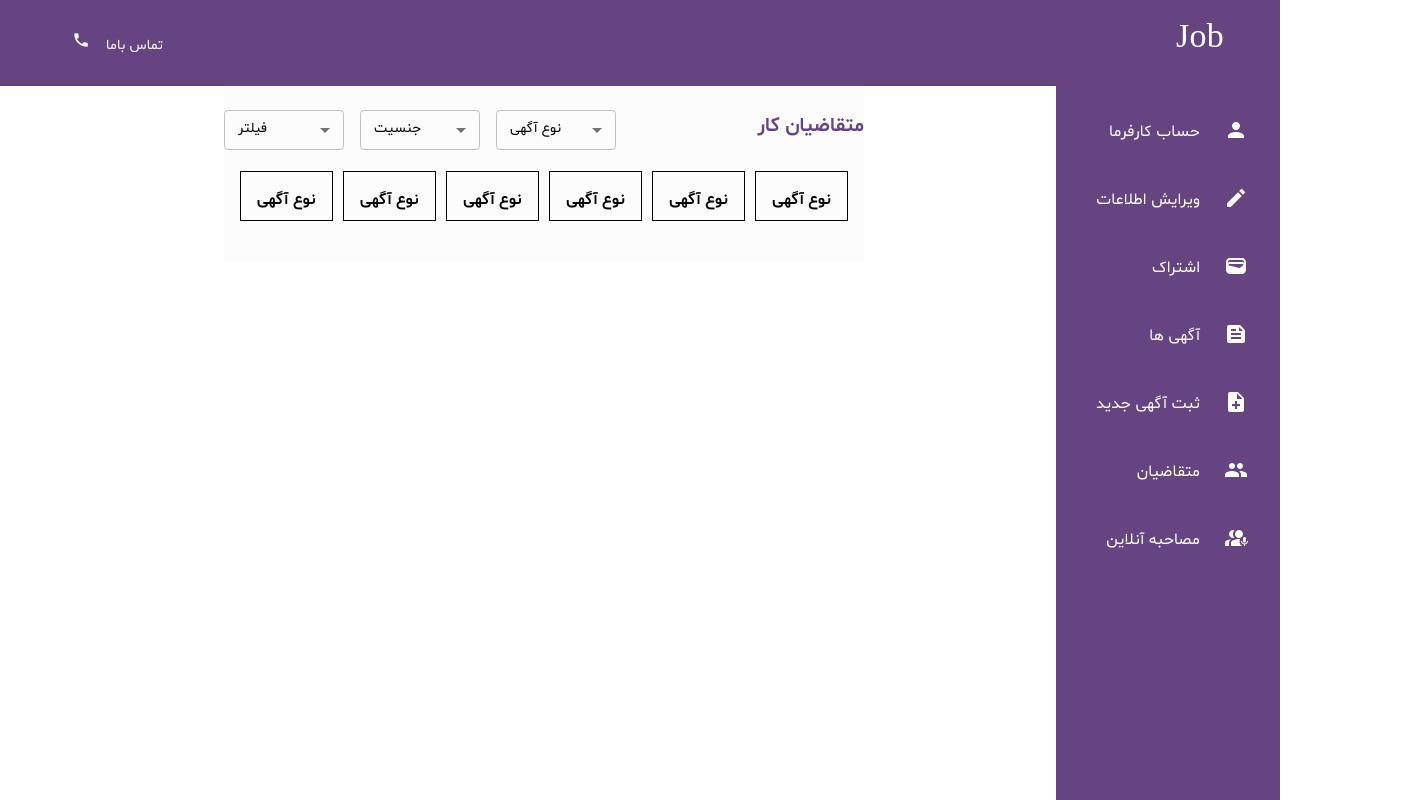
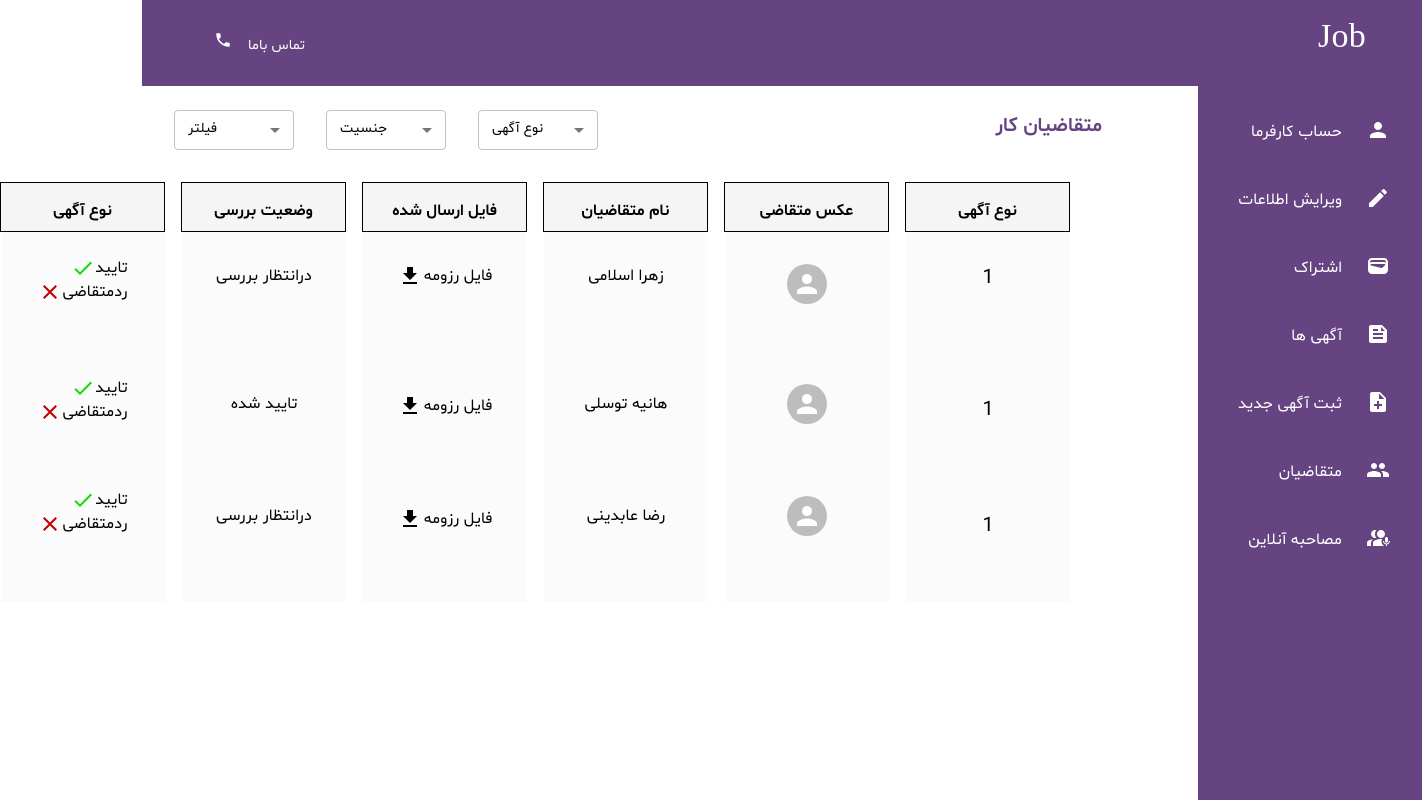
Before and after one commit to sajjadghasemi/job-search, a React (Create React App) app: page /employer/employer/applicants in a window 1280 px wide. Shown: the top 800 px of the page, 1422 px wide, since content can reach past the window. Built offline with nearby package versions, Linux system fonts and the light colour scheme.

Commit message:
update employer dashboard

```diff
--- a/src/components/employer-dashbord/pages/dashboard page/Applicants.tsx
+++ b/src/components/employer-dashbord/pages/dashboard page/Applicants.tsx
@@ -5,22 +5,27 @@ import {
   FormControl,
   InputLabel,
   MenuItem,
+  Avatar,
 } from '@mui/material';
+import DownloadIcon from '@mui/icons-material/Download';
+import DoneIcon from '@mui/icons-material/Done';
+import CloseIcon from '@mui/icons-material/Close';
+
 
 const Applicants = () => {
   return (
     <Box
       sx={{
         display: 'flex',
-        width: '50%',
+        width: '70%',
         flexDirection: 'column',
-        marginRight: '26rem',
+        marginRight: '20rem',
         position: 'absolute',
-        bgcolor: '#FCFCFC',
+        // bgcolor: '#FCFCFC',
         paddingBlock: '1.5rem',
       }}
     >
-      <Box sx={{ display: 'flex', justifyContent: 'space-between', gap: 2 }}>
+      <Box sx={{ display: 'flex', justifyContent: 'space-between', gap: 4 }}>
         <Box>
           <Typography
             variant="h6"
@@ -30,7 +35,7 @@ const Applicants = () => {
             متقاضیان کار{' '}
           </Typography>
         </Box>
-        <Box sx={{ display: 'flex', gap: 2 }}>
+        <Box sx={{ display: 'flex', gap: 4,position:'relative',right:'2rem' }}>
           <FormControl
             sx={{
               minWidth: 120,
@@ -177,15 +182,157 @@ const Applicants = () => {
           </FormControl>
         </Box>
       </Box>
-      <Box sx={{ padding: 2 }}>
-        <Box sx={{display:'flex',justifyContent:'space-between'}}>
-          <Box sx={{border:'1px solid black',height:'48px',marginTop:'5px'}}><Typography align='center' sx={{fontFamily:'shabnam',fontWeight:600,p:2}}>نوع آگهی</Typography></Box>
-          <Box sx={{border:'1px solid black',height:'48px',marginTop:'5px'}}><Typography align='center' sx={{fontFamily:'shabnam',fontWeight:600,p:2}}>نوع آگهی</Typography></Box>
-          <Box sx={{border:'1px solid black',height:'48px',marginTop:'5px'}}><Typography align='center' sx={{fontFamily:'shabnam',fontWeight:600,p:2}}>نوع آگهی</Typography></Box>
-          <Box sx={{border:'1px solid black',height:'48px',marginTop:'5px'}}><Typography align='center' sx={{fontFamily:'shabnam',fontWeight:600,p:2}}>نوع آگهی</Typography></Box>
-          <Box sx={{border:'1px solid black',height:'48px',marginTop:'5px'}}><Typography align='center' sx={{fontFamily:'shabnam',fontWeight:600,p:2}}>نوع آگهی</Typography></Box>
-          <Box sx={{border:'1px solid black',height:'48px',marginTop:'5px'}}><Typography align='center' sx={{fontFamily:'shabnam',fontWeight:600,p:2}}>نوع آگهی</Typography></Box>
+      {/* Table */}
+      <Box sx={{ padding: 4,display:'flex',gap:2 }}>
+
+        <Box sx={{display:'flex',justifyContent:'center',flexDirection:"column"}}>
+
+
+          <Box sx={{border:'1px solid black',height:'48px',width:'163px',bgcolor:'#F5F5F5'}}><Typography align='center' sx={{fontFamily:'shabnam',fontWeight:600,p:2}}>نوع آگهی</Typography></Box>
+          <Box sx={{display:"flex",flexDirection:"column",p:2,gap:8,bgcolor:"#FBFBFB",width:'132px',height:'338px',alignItems:"center"}}>
+
+          <Box sx={{fontSize:"20px",p:2}}>1</Box>
+          <Box sx={{fontSize:"20px",p:3}}>1</Box>
+          <Box sx={{fontSize:"20px"}}>1</Box>
+
+          </Box>
+
+
         </Box>
+          {/*  */}
+          <Box sx={{display:'flex',justifyContent:'center',flexDirection:"column"}}>
+
+     <Box sx={{border:'1px solid black',height:'48px',width:'163px',bgcolor:'#F5F5F5'}}><Typography align='center' sx={{fontFamily:'shabnam',fontWeight:600,p:2}}>عکس متقاضی </Typography></Box>
+     <Box sx={{display:"flex",flexDirection:"column",p:2,gap:8,bgcolor:"#FBFBFB",width:'132px',height:'338px',alignItems:"center"}}>
+
+     <Box sx={{fontSize:"20px",p:2}}>
+      <Avatar />
+     </Box>
+     <Box sx={{fontSize:"20px"}}>
+     <Avatar />
+    </Box>
+     <Box sx={{fontSize:"20px",p:1}}>
+     <Avatar />
+      </Box>
+
+     </Box>
+
+
+   </Box>
+   {/*  */}
+   <Box sx={{display:'flex',justifyContent:'center',flexDirection:"column"}}>
+
+     <Box sx={{border:'1px solid black',height:'48px',width:'163px',bgcolor:'#F5F5F5'}}><Typography align='center' sx={{fontFamily:'shabnam',fontWeight:600,p:2}}>نام متقاضیان</Typography></Box>
+     <Box sx={{display:"flex",flexDirection:"column",p:2,gap:8,bgcolor:"#FBFBFB",width:'132px',height:'338px',alignItems:"center"}}>
+
+     <Box sx={{fontSize:"20px",p:2}}>
+      <Typography sx={{fontFamily:'shabnam',fontWeight:500}}>زهرا  اسلامی</Typography>
+     </Box>
+     <Box sx={{fontSize:"20px",p:3}}>
+     <Typography sx={{fontFamily:'shabnam',fontWeight:500}}>هانیه توسلی</Typography>
+     </Box>
+     <Box sx={{fontSize:"20px"}}>
+     <Typography sx={{fontFamily:'shabnam',fontWeight:500}}>رضا عابدینی</Typography>
+     </Box>
+
+     </Box>
+
+
+   </Box>
+  {/*  */}
+  <Box sx={{display:'flex',justifyContent:'center',flexDirection:"column"}}>
+
+     <Box sx={{border:'1px solid black',height:'48px',width:'163px',bgcolor:'#F5F5F5'}}><Typography align='center' sx={{fontFamily:'shabnam',fontWeight:600,p:2}}>فایل ارسال شده</Typography></Box>
+     <Box sx={{display:"flex",flexDirection:"column",p:2,gap:8,bgcolor:"#FBFBFB",width:'132px',height:'338px',alignItems:"center"}}>
+
+     <Box sx={{fontSize:"20px",p:2}}>
+
+      <Box sx={{display:'flex',gap:'2px'}}>
+      <Typography sx={{fontFamily:'shabnam',fontWeight:500}}>فایل رزومه  </Typography>
+      <DownloadIcon sx={{color:"#000000"}} />
+      </Box>
+
+     </Box>
+     <Box sx={{fontSize:"20px",paddingBlock:3.2}}>
+     <Box sx={{display:'flex',gap:'2px'}}>
+      <Typography sx={{fontFamily:'shabnam',fontWeight:500}}>فایل رزومه  </Typography>
+      <DownloadIcon sx={{color:"#000000"}} />
+      </Box>
+     </Box>
+     <Box sx={{fontSize:"20px"}}>
+     <Box sx={{display:'flex',gap:'2px'}}>
+      <Typography sx={{fontFamily:'shabnam',fontWeight:500}}>فایل رزومه  </Typography>
+      <DownloadIcon sx={{color:"#000000"}} />
+      </Box>
+     </Box>
+
+     </Box>
+
+
+   </Box>
+   {/*  */}
+   <Box sx={{display:'flex',justifyContent:'center',flexDirection:"column"}}>
+
+     <Box sx={{border:'1px solid black',height:'48px',width:'163px',bgcolor:'#F5F5F5'}}><Typography align='center' sx={{fontFamily:'shabnam',fontWeight:600,p:2}}> وضعیت بررسی</Typography></Box>
+     <Box sx={{display:"flex",flexDirection:"column",p:2,gap:8,bgcolor:"#FBFBFB",width:'132px',height:'338px',alignItems:"center"}}>
+
+     <Box sx={{fontSize:"20px",p:2}}>
+     <Typography sx={{fontFamily:'shabnam',fontWeight:500}}>درانتظار بررسی</Typography>
+     </Box>
+     <Box sx={{fontSize:"20px",p:3}}>
+     <Typography sx={{fontFamily:'shabnam',fontWeight:500}}>تایید شده</Typography>
+     </Box>
+     <Box sx={{fontSize:"20px"}}>
+     <Typography sx={{fontFamily:'shabnam',fontWeight:500}}>درانتظار بررسی</Typography>
+     </Box>
+
+     </Box>
+
+
+   </Box>
+   {/*  */}
+   <Box sx={{display:'flex',justifyContent:'center',flexDirection:"column"}}>
+
+     <Box sx={{border:'1px solid black',height:'48px',width:'163px',bgcolor:'#F5F5F5'}}><Typography align='center' sx={{fontFamily:'shabnam',fontWeight:600,p:2}}>نوع آگهی</Typography></Box>
+     <Box sx={{display:"flex",flexDirection:"column",p:2,gap:8,bgcolor:"#FBFBFB",width:'132px',height:'338px',alignItems:"center"}}>
+
+     <Box sx={{fontSize:"20px",p:1}}>
+
+      <Box sx={{display:'flex'}}>
+        <Typography sx={{fontFamily:'shabnam',fontWeight:500}}>تایید</Typography>
+        <DoneIcon sx={{color:'#11DA0D'}} />
+      </Box>
+      <Box sx={{display:'flex'}}>
+        <Typography sx={{fontFamily:'shabnam',fontWeight:500}}>ردمتقاضی</Typography>
+        <CloseIcon sx={{color:'#C20000'}} />
+      </Box>
+
+     </Box>
+     <Box sx={{fontSize:"20px"}}>
+     <Box sx={{display:'flex'}}>
+        <Typography sx={{fontFamily:'shabnam',fontWeight:500}}>تایید</Typography>
+        <DoneIcon sx={{color:'#11DA0D'}} />
+      </Box>
+      <Box sx={{display:'flex'}}>
+        <Typography sx={{fontFamily:'shabnam',fontWeight:500}}>ردمتقاضی</Typography>
+        <CloseIcon sx={{color:'#C20000'}} />
+      </Box>
+     </Box>
+     <Box sx={{fontSize:"20px"}}>
+     <Box sx={{display:'flex'}}>
+        <Typography sx={{fontFamily:'shabnam',fontWeight:500}}>تایید</Typography>
+        <DoneIcon sx={{color:'#11DA0D'}} />
+      </Box>
+      <Box sx={{display:'flex'}}>
+        <Typography sx={{fontFamily:'shabnam',fontWeight:500}}>ردمتقاضی</Typography>
+        <CloseIcon sx={{color:'#C20000'}} />
+      </Box>
+     </Box>
+
+     </Box>
+
+
+   </Box>
       </Box>
     </Box>
   );
```
